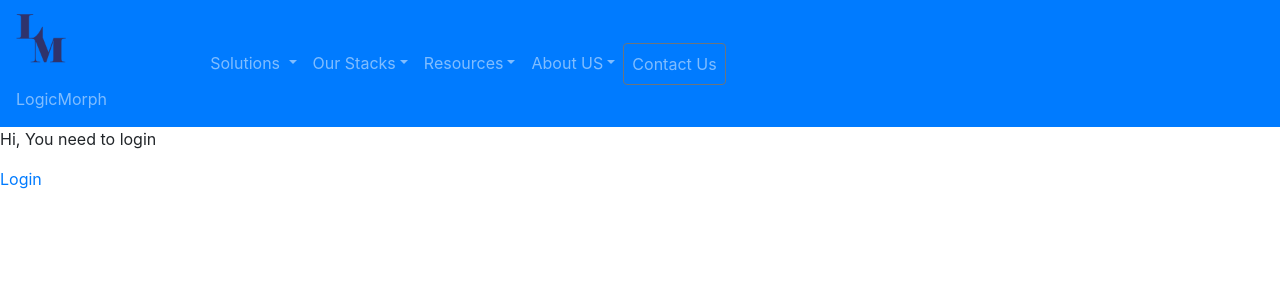
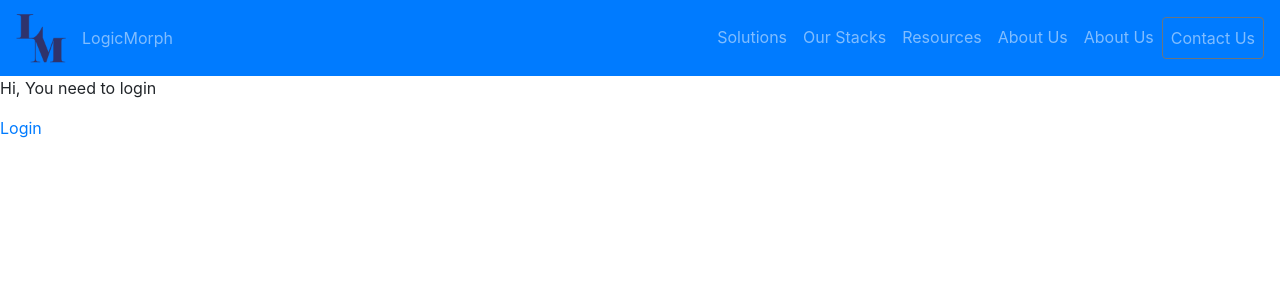
Before and after one commit to flipdruid/logicmorphdocker, a Django app: template templates/accounts/home.html in a window 1280 px wide. Shown: the top 300 px of the page. Run offline with Django 4.2, Linux system fonts and the light colour scheme; the template is opened without the code that fills it, so the values that code supplies are empty; some libraries are stand-ins or nearby versions.

```diff
--- a/templates/base.html
+++ b/templates/base.html
@@ -4,8 +4,6 @@
     <head>
         <!-- Bootstrap CSS -->
         <link rel="stylesheet" href="{% static 'css/bootstrap.min.css' %}">
-        <link rel="stylesheet" href="{% static 'css/style.css' %}">
-
 
         <title>
             {% block head_title %}{% endblock %}
@@ -20,6 +18,5 @@
         <!-- Optional JavaScript -->
         <script src="https://ajax.googleapis.com/ajax/libs/jquery/3.6.0/jquery.min.js"></script>
         <script src = "{% static 'js/bootstrap.bundle.min.js' %}"></script>
-        <script src="https://maxcdn.bootstrapcdn.com/bootstrap/3.3.7/js/bootstrap.min.js"></script>
     </body>
 </html>
--- a/templates/main/inc/navbar.html
+++ b/templates/main/inc/navbar.html
@@ -13,58 +13,20 @@
         </button>
 
 
-            <div class="row">
+            <!-- <div class="row"> -->
                 <div class="collapse navbar-collapse" id ="collapse_target">
-                    <div class="col-lg-3 ">
+                    <!-- <div class="col-lg-3 "> -->
                         <a class="navbar-brand"><img src="{% static 'image/lm.png' %}"style="width: 50px; height: 50px;"></a>
-                        <a href ="/" class = "align-middle"><span class="navbar-text" style="margin-top: 11px;">LogicMorph</span></a>
-                    </div>
-                    <div class="col-lg-9" >
-                        <ul class="navbar-nav" style="text-align: right; padding: 0; margin: 0;">
-                                <li class="nav-item dropdown">
-                                    <a class="nav-link dropdown-toggle"  data-toggle="dropdown" data-target="dropdown_target" href="#">
-                                        Solutions <span class="caret"></span>
-                                    </a>
-                                    <div class="dropdown-menu" aria-labelledby="dropdown_target">
-                                        <a href="#" class="dropdown-item">Solution 1</a>
-                                        <div class="dropdown-divider"></div>
-                                        <a href="#" class="dropdown-item">Solution 2</a>
-                                    </div>
-                                </li>
-                                <li class="nav-item dropdown">
-                                    <a class="nav-link dropdown-toggle" data-toggle="dropdown" data-target="dropdown_target" href="#">
-                                        Our Stacks<span class="caret"></span></a>
-                                        <div class="dropdown-menu" aria-labelledby="dropdown_target">
-                                            <a href="#" class="dropdown-item">Stack 1 </a>
-                                            <div class="dropdown-divider"></div>
-                                            <a href="#" class="dropdown-item">Stacks 2</a>
-                                        </div>
-                                </li>
-
-                                <li class="nav-item dropdown">
-                                    <a class="nav-link dropdown-toggle" data-toggle="dropdown" data-target="dropdown_target" href="#">
-                                        Resources<span class="caret"></span></a>
-                                        <div class="dropdown-menu" aria-labelledby="dropdown_target">
-                                            <a href="#" class="dropdown-item">Resource 1</a>
-                                            <a href="#" class="dropdown-item">Resource 2</a>
-                                            <a href="#" class="dropdown-item">Resource 3</a>
-                                        </div>
-                                </li>
-
-                            <li class="nav-item dropdown">
-                                <a class="nav-link dropdown-toggle" data-toggle="dropdown" data-target="dropdown_target" href="#">
-                                    About US<span class="caret"></span></a>
-                                    <div class="dropdown-menu" aria-labelledby="dropdown_target">
-                                        <a href="#" class="dropdown-item">Who we are?</a>
-                                        <a href="#" class="dropdown-item">Why us?</a>
-                                        <a href="#" class="dropdown-item">Customer Support</a>
-                                    </div>
-                            </li>
-                            <li class="nav-item">
+                        <a href ="/" class = "align-middle"><span class="navbar-text">LogicMorph</span></a>
+                    <!-- </div> -->
+                    <!-- <div class="col-lg-9"> -->
+                        <ul class="navbar-nav ml-auto">
+                                <li class="nav-item"><a class="nav-link"  href="#">Solutions</a></li>
+                                <li class="nav-item"><a class="nav-link"  href="#">Our Stacks</a></li>
+                                <li class="nav-item"><a class="nav-link"  href="#">Resources</a></li>
+                                <li class="nav-item"><a class="nav-link"  href="#">About Us</a></li>
+                                <li class="nav-item"><a class="nav-link"  href="#">About Us</a></li>
                                 <a href="#" class="nav-link btn btn-outline-secondary">Contact Us</a>
-                            </li>
-
-
                                 <!-- <li class="nav-item">
                                     {% if user.is_authenticated %}
                                         <a href="/accounts/logout" class="nav-link">Logout</a>
@@ -74,9 +36,9 @@
                                 </li> -->
 
                     </ul>
+                    <!-- </div> -->
                 </div>
-                </div>
-            </div>
+            <!-- </div> -->
 
 
     </nav>
```
Also changed, not shown: static/css/style.css (deleted, +0 -105 lines). Lines whose indentation alone changed are shown as unchanged.
